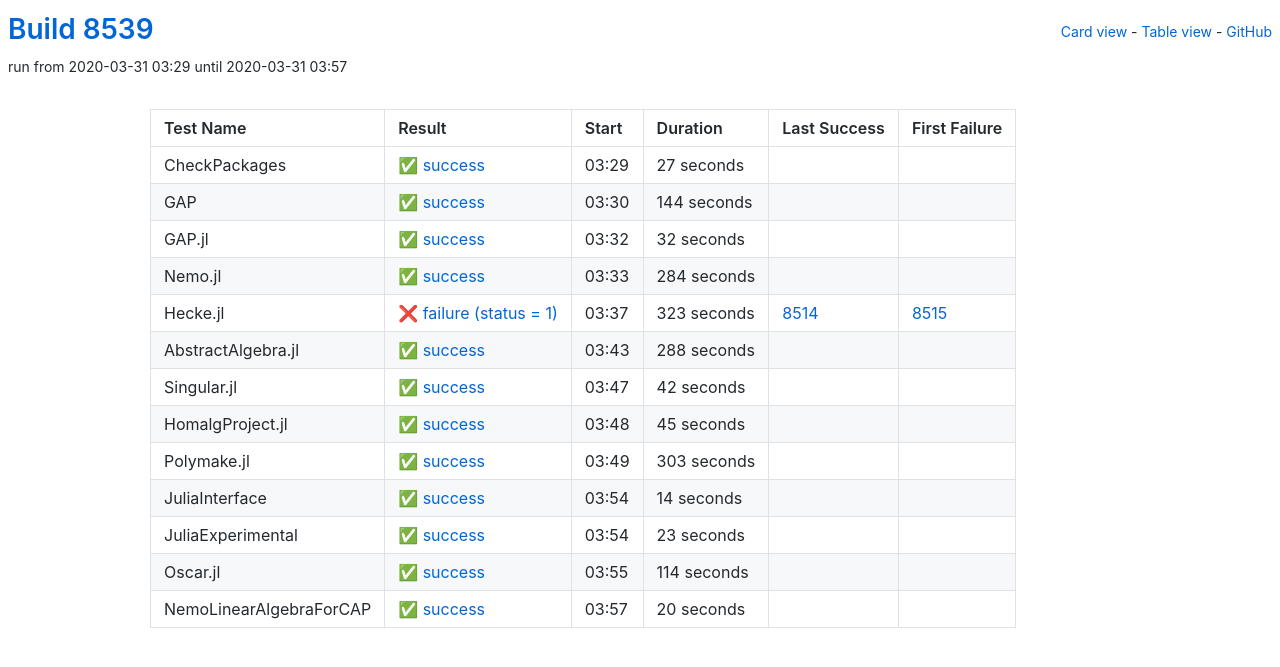
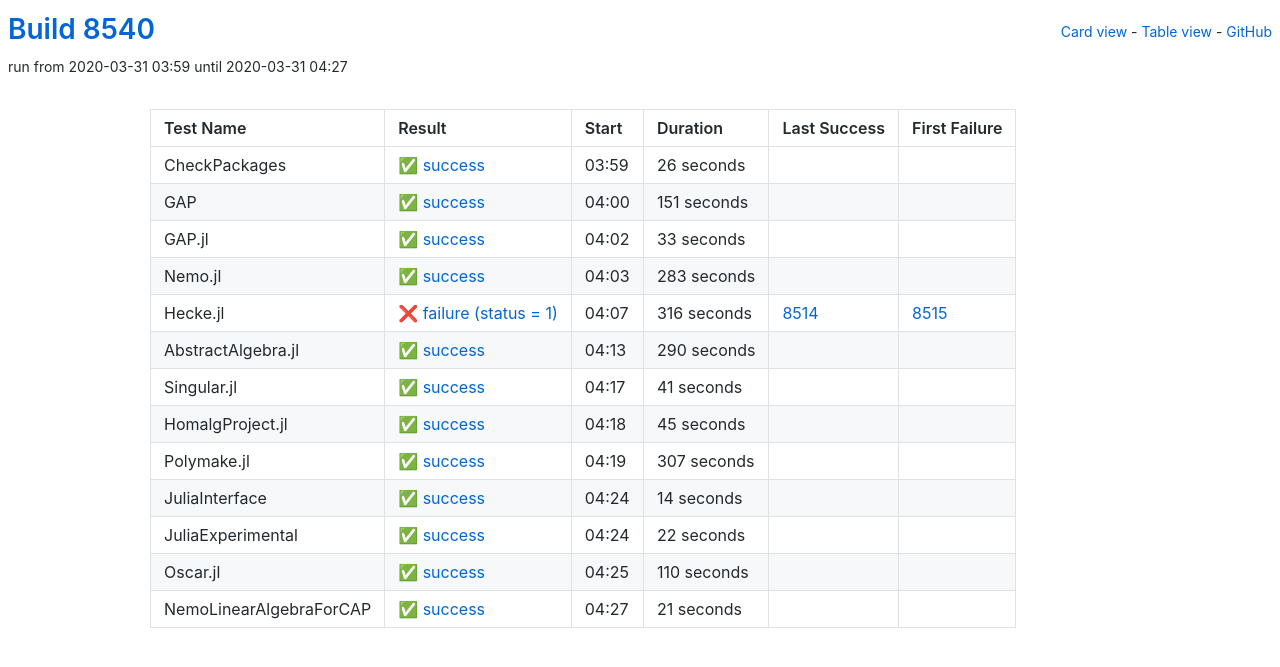
Before and after one commit to oscar-system/oscar-ci-status, a Jekyll site: the page built from table.html, in a window 1280 px wide. Shown: the top 667 px of the page. Built offline with Jekyll 4.4.1, drawn with Linux system fonts in a browser that asks for light colours.

Commit message:
Build 8540

```diff
--- a/_data/ci.yml
+++ b/_data/ci.yml
@@ -1,82 +1,82 @@
-build: 8539
-build_url: https://oscarci.mathematik.uni-kl.de/job/oscar/8539/
+build: 8540
+build_url: https://oscarci.mathematik.uni-kl.de/job/oscar/8540/
 job: oscar
 tests:
-- duration: 27
+- duration: 26
   exitcode: 0
   first_failure: false
   first_failure_url: null
   last_success: false
   last_success_url: null
-  log: https://oscarci.mathematik.uni-kl.de/job/oscar/8539/artifact/logs/build-8539/CheckPackages.log
+  log: https://oscarci.mathematik.uni-kl.de/job/oscar/8540/artifact/logs/build-8540/CheckPackages.log
   name: CheckPackages
-  start: 2020-03-31 03:29
+  start: 2020-03-31 03:59
   status: success
   success: true
-- duration: 144
+- duration: 151
   exitcode: 0
   first_failure: false
   first_failure_url: null
   last_success: false
   last_success_url: null
-  log: https://oscarci.mathematik.uni-kl.de/job/oscar/8539/artifact/logs/build-8539/GAP.log
+  log: https://oscarci.mathematik.uni-kl.de/job/oscar/8540/artifact/logs/build-8540/GAP.log
   name: GAP
-  start: 2020-03-31 03:30
+  start: 2020-03-31 04:00
   status: success
   success: true
-- duration: 32
+- duration: 33
   exitcode: 0
   first_failure: false
   first_failure_url: null
   last_success: false
   last_success_url: null
-  log: https://oscarci.mathematik.uni-kl.de/job/oscar/8539/artifact/logs/build-8539/GAP.jl.log
+  log: https://oscarci.mathematik.uni-kl.de/job/oscar/8540/artifact/logs/build-8540/GAP.jl.log
   name: GAP.jl
-  start: 2020-03-31 03:32
+  start: 2020-03-31 04:02
   status: success
   success: true
-- duration: 284
+- duration: 283
   exitcode: 0
   first_failure: false
   first_failure_url: null
   last_success: false
   last_success_url: null
-  log: https://oscarci.mathematik.uni-kl.de/job/oscar/8539/artifact/logs/build-8539/Nemo.jl.log
+  log: https://oscarci.mathematik.uni-kl.de/job/oscar/8540/artifact/logs/build-8540/Nemo.jl.log
   name: Nemo.jl
-  start: 2020-03-31 03:33
+  start: 2020-03-31 04:03
   status: success
   success: true
-- duration: 323
+- duration: 316
   exitcode: 1
   first_failure: 8515
   first_failure_url: https://oscarci.mathematik.uni-kl.de/job/oscar/8515/
   last_success: 8514
   last_success_url: https://oscarci.mathematik.uni-kl.de/job/oscar/8514/
-  log: https://oscarci.mathematik.uni-kl.de/job/oscar/8539/artifact/logs/build-8539/Hecke.jl.log
+  log: https://oscarci.mathematik.uni-kl.de/job/oscar/8540/artifact/logs/build-8540/Hecke.jl.log
   name: Hecke.jl
-  start: 2020-03-31 03:37
+  start: 2020-03-31 04:07
   status: failure
   success: false
-- duration: 288
+- duration: 290
   exitcode: 0
   first_failure: false
   first_failure_url: null
   last_success: false
   last_success_url: null
-  log: https://oscarci.mathematik.uni-kl.de/job/oscar/8539/artifact/logs/build-8539/AbstractAlgebra.jl.log
+  log: https://oscarci.mathematik.uni-kl.de/job/oscar/8540/artifact/logs/build-8540/AbstractAlgebra.jl.log
   name: AbstractAlgebra.jl
-  start: 2020-03-31 03:43
+  start: 2020-03-31 04:13
   status: success
   success: true
-- duration: 42
+- duration: 41
   exitcode: 0
   first_failure: false
   first_failure_url: null
   last_success: false
   last_success_url: null
-  log: https://oscarci.mathematik.uni-kl.de/job/oscar/8539/artifact/logs/build-8539/Singular.jl.log
+  log: https://oscarci.mathematik.uni-kl.de/job/oscar/8540/artifact/logs/build-8540/Singular.jl.log
   name: Singular.jl
-  start: 2020-03-31 03:47
+  start: 2020-03-31 04:17
   status: success
   success: true
 - duration: 45
@@ -85,20 +85,20 @@ tests:
   first_failure_url: null
   last_success: false
   last_success_url: null
-  log: https://oscarci.mathematik.uni-kl.de/job/oscar/8539/artifact/logs/build-8539/HomalgProject.jl.log
+  log: https://oscarci.mathematik.uni-kl.de/job/oscar/8540/artifact/logs/build-8540/HomalgProject.jl.log
   name: HomalgProject.jl
-  start: 2020-03-31 03:48
+  start: 2020-03-31 04:18
   status: success
   success: true
-- duration: 303
+- duration: 307
   exitcode: 0
   first_failure: false
   first_failure_url: null
   last_success: false
   last_success_url: null
-  log: https://oscarci.mathematik.uni-kl.de/job/oscar/8539/artifact/logs/build-8539/Polymake.jl.log
+  log: https://oscarci.mathematik.uni-kl.de/job/oscar/8540/artifact/logs/build-8540/Polymake.jl.log
   name: Polymake.jl
-  start: 2020-03-31 03:49
+  start: 2020-03-31 04:19
   status: success
   success: true
 - duration: 14
@@ -107,41 +107,41 @@ tests:
   first_failure_url: null
   last_success: false
   last_success_url: null
-  log: https://oscarci.mathematik.uni-kl.de/job/oscar/8539/artifact/logs/build-8539/JuliaInterface.log
+  log: https://oscarci.mathematik.uni-kl.de/job/oscar/8540/artifact/logs/build-8540/JuliaInterface.log
   name: JuliaInterface
-  start: 2020-03-31 03:54
+  start: 2020-03-31 04:24
   status: success
   success: true
-- duration: 23
+- duration: 22
   exitcode: 0
   first_failure: false
   first_failure_url: null
   last_success: false
   last_success_url: null
-  log: https://oscarci.mathematik.uni-kl.de/job/oscar/8539/artifact/logs/build-8539/JuliaExperimental.log
+  log: https://oscarci.mathematik.uni-kl.de/job/oscar/8540/artifact/logs/build-8540/JuliaExperimental.log
   name: JuliaExperimental
-  start: 2020-03-31 03:54
+  start: 2020-03-31 04:24
   status: success
   success: true
-- duration: 114
+- duration: 110
   exitcode: 0
   first_failure: false
   first_failure_url: null
   last_success: false
   last_success_url: null
-  log: https://oscarci.mathematik.uni-kl.de/job/oscar/8539/artifact/logs/build-8539/Oscar.jl.log
+  log: https://oscarci.mathematik.uni-kl.de/job/oscar/8540/artifact/logs/build-8540/Oscar.jl.log
   name: Oscar.jl
-  start: 2020-03-31 03:55
+  start: 2020-03-31 04:25
   status: success
   success: true
-- duration: 20
+- duration: 21
   exitcode: 0
   first_failure: false
   first_failure_url: null
   last_success: false
   last_success_url: null
-  log: https://oscarci.mathematik.uni-kl.de/job/oscar/8539/artifact/logs/build-8539/NemoLinearAlgebraForCAP.log
+  log: https://oscarci.mathematik.uni-kl.de/job/oscar/8540/artifact/logs/build-8540/NemoLinearAlgebraForCAP.log
   name: NemoLinearAlgebraForCAP
-  start: 2020-03-31 03:57
+  start: 2020-03-31 04:27
   status: success
   success: true
```
Also changed, not shown: README.md.
